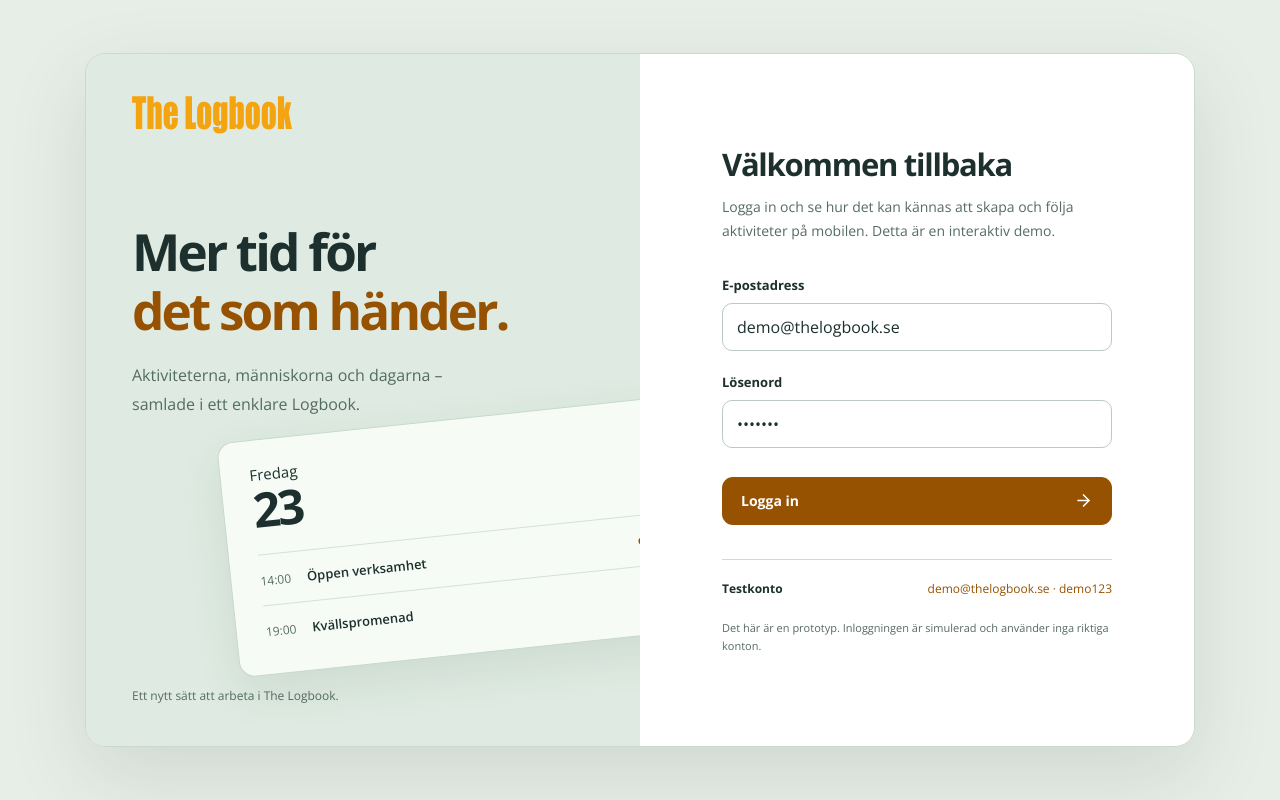
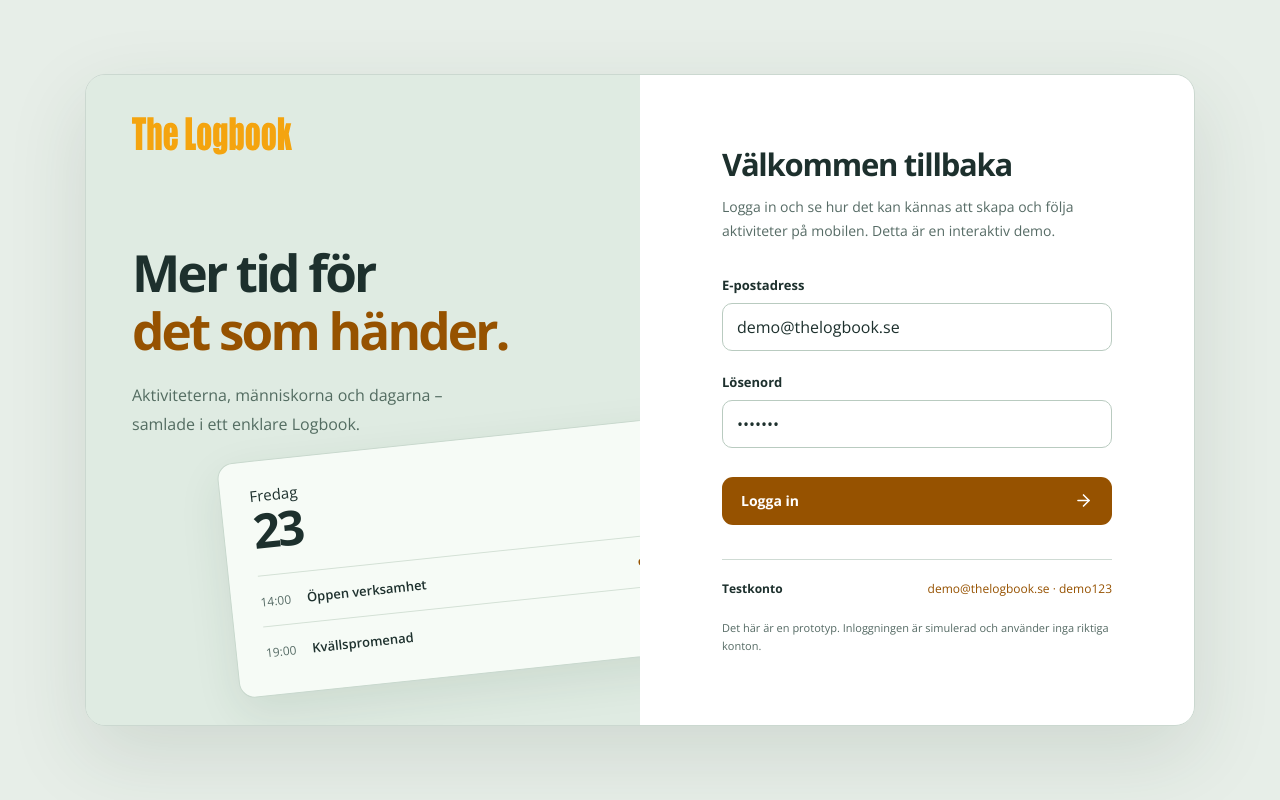
Before and after one commit to MRCCollective/thelogbook-wpa, a React (Vite) app: page / in a window 1280 px wide. Built offline with nearby package versions, Linux system fonts and the light colour scheme.

Commit message:
Remove login tagline

```diff
--- a/src/App.tsx
+++ b/src/App.tsx
@@ -132,7 +132,6 @@ function Login({ onLogin }: { onLogin: (session: Session) => void }) {
           <div className="illustration-line"><span>14:00</span><b>Öppen verksamhet</b><i /></div>
           <div className="illustration-line"><span>19:00</span><b>Kvällspromenad</b><i /></div>
         </div>
-        <p className="login-story-footer">Ett nytt sätt att arbeta i The Logbook.</p>
       </div>
       <div className="login-panel">
         <div className="login-card">
```
